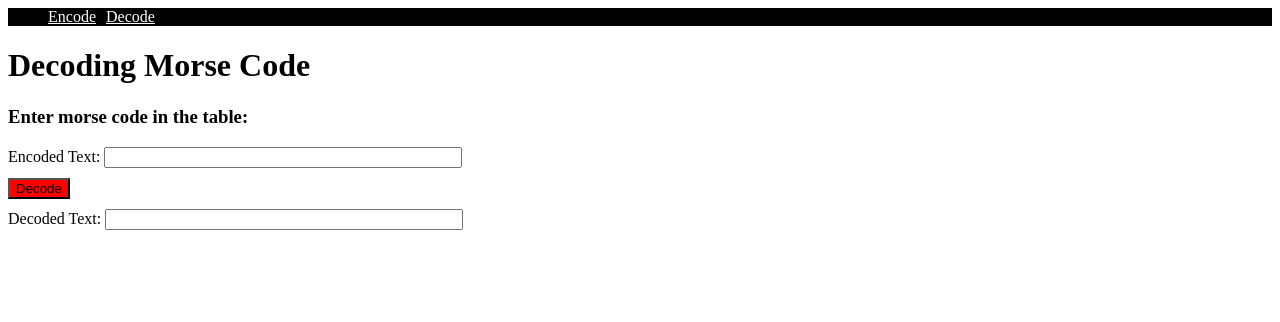
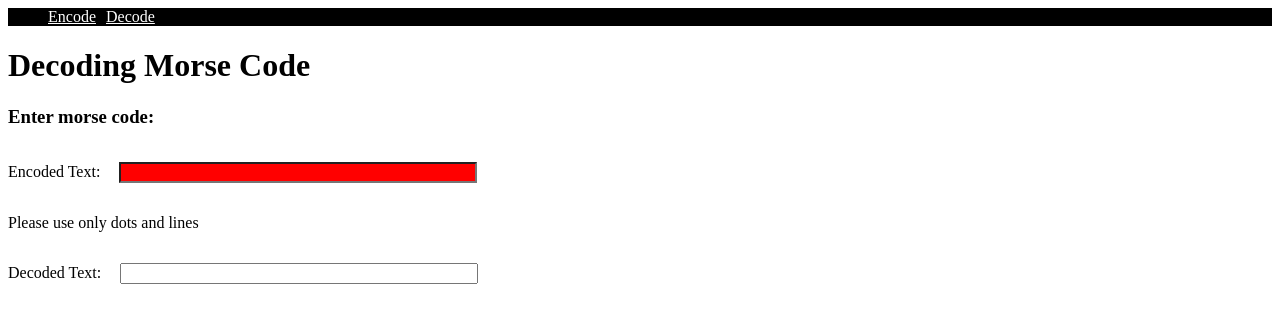
Before and after one commit to Teaching-HTL-Leonding/morse-code-quiz-Bilal-Makic, an Angular app in the folder morse-code-quiz/: page /decode in a window 1280 px wide. Shown: the top 322 px of the page. Built offline with nearby package versions, Linux system fonts and the light colour scheme.

Commit message:
Encode/Decode

```diff
--- a/morse-code-quiz/angular.json
+++ b/morse-code-quiz/angular.json
@@ -97,5 +97,8 @@
         }
       }
     }
+  },
+  "cli": {
+    "analytics": false
   }
 }
--- a/morse-code-quiz/src/app/decode/decode.component.html
+++ b/morse-code-quiz/src/app/decode/decode.component.html
@@ -1,20 +1,37 @@
 <h1>Decoding Morse Code</h1>
-<h3>Enter morse code in the table:</h3>
+<h3>Enter morse code:</h3>
 
 <form #f="ngForm">
   <div>
-    <label>Encoded Text:
-      <input type="text" id="encodedText" name="encodedText" [(ngModel)]="encodedText">
+    <label
+      >Encoded Text:
+      <input
+        type="text"
+        id="encryptedText"
+        name="encryptedText"
+        [(ngModel)]="encodedText"
+        pattern="[-. ]+"
+        required
+        #encryptedText="ngModel"
+      />
+    </label>
+    <p [hidden]="!encryptedText.errors">Please use only dots and lines</p>
+  </div>
+</form>
+
+<button [hidden]="encryptedText.errors" (click)="decode()">Decode</button>
+
+<form #f="ngForm">
+  <div>
+    <label
+      >Decoded Text:
+      <input
+        type="text"
+        id="decodedText"
+        name="decodedText"
+        readonly
+        [(ngModel)]="decodedText"
+      />
     </label>
   </div>
-  </form>
-
-  <button (click)="decode()">Decode</button>
-
-  <form #f="ngForm">
-    <div>
-      <label>Decoded Text:
-        <input type="text" id="decodedText" name="decodedText" readonly [(ngModel)]="decodedText">
-      </label>
-    </div>
-    </form>
+</form>
--- a/morse-code-quiz/src/app/encode/encode.component.css
+++ b/morse-code-quiz/src/app/encode/encode.component.css
@@ -1,15 +1,7 @@
-table.encode-decode-table{
-  border-collapse: collapse;
-}
 
-table.encode-decode-table {
-  width: 300px;
-  height: 150px;
-  border: 1px solid black;
-}
 
 button{
-  background-color: red;
+  background-color: turquoise;
   padding: auto;
   margin-top: 10px;
   margin-bottom: 10px;
@@ -19,5 +11,11 @@ button{
 input {
   width: 90%;
   max-width: 350px;
+  margin: 15px;
 
 }
+
+input.ng-invalid{
+  background-color: red;
+  color: white;
+}
--- a/morse-code-quiz/src/app/encode/encode.component.html
+++ b/morse-code-quiz/src/app/encode/encode.component.html
@@ -1,20 +1,37 @@
 <h1>Encoding Morse Code</h1>
-<h3>Enter plain text in the table:</h3>
-
-<form #f="ngForm">
-<div>
-  <label>Plaintext:
-    <input type="text" id="plaintext" name="plaintext" [(ngModel)]="inputText" pattern="[A-Z-. ]+">
-  </label>
-</div>
-</form>
-
-<button (click)="encode()">Encode</button>
+<h3>Enter plain text:</h3>
 
 <form #f="ngForm">
   <div>
-    <label>Encoded text:
-      <input type="text" id="encodedText" name="encodedText" readonly [(ngModel)]="encodedText">
+    <label
+      >Plaintext:
+      <input
+        type="text"
+        id="plaintext"
+        name="plaintext"
+        [(ngModel)]="inputText"
+        pattern="[A-Z-. ]+"
+        required
+        #plaintext="ngModel"
+      />
+    </label>
+    <p [hidden]="!plaintext.errors">Please use only uppercase Letters</p>
+  </div>
+</form>
+
+<button [hidden]="plaintext.errors" (click)="encode()">Encode</button>
+
+<form #f="ngForm">
+  <div>
+    <label
+      >Encoded text:
+      <input
+        type="text"
+        id="encodedText"
+        name="encodedText"
+        readonly
+        [(ngModel)]="encodedText"
+      />
     </label>
   </div>
-  </form>
+</form>
```
